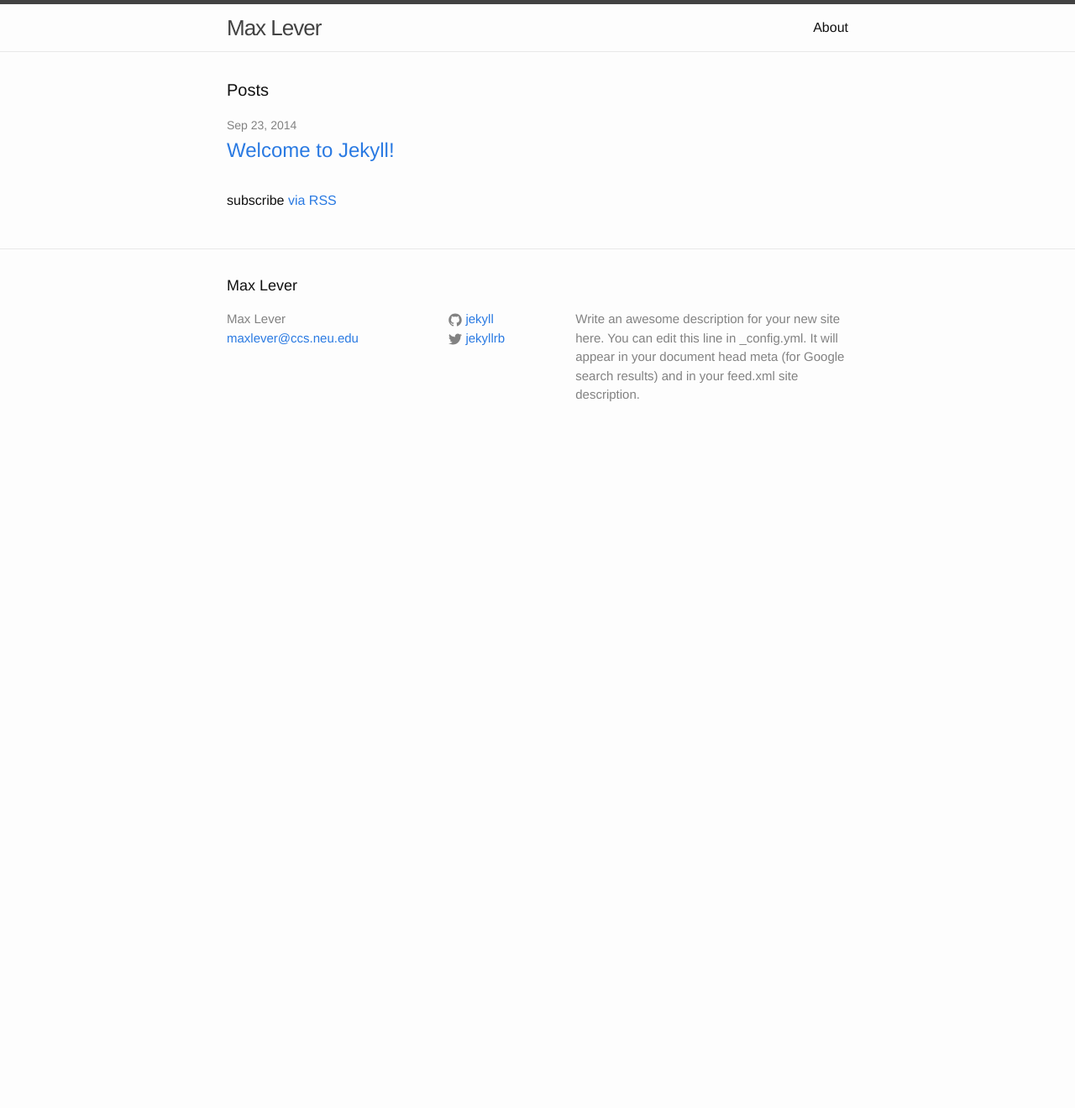
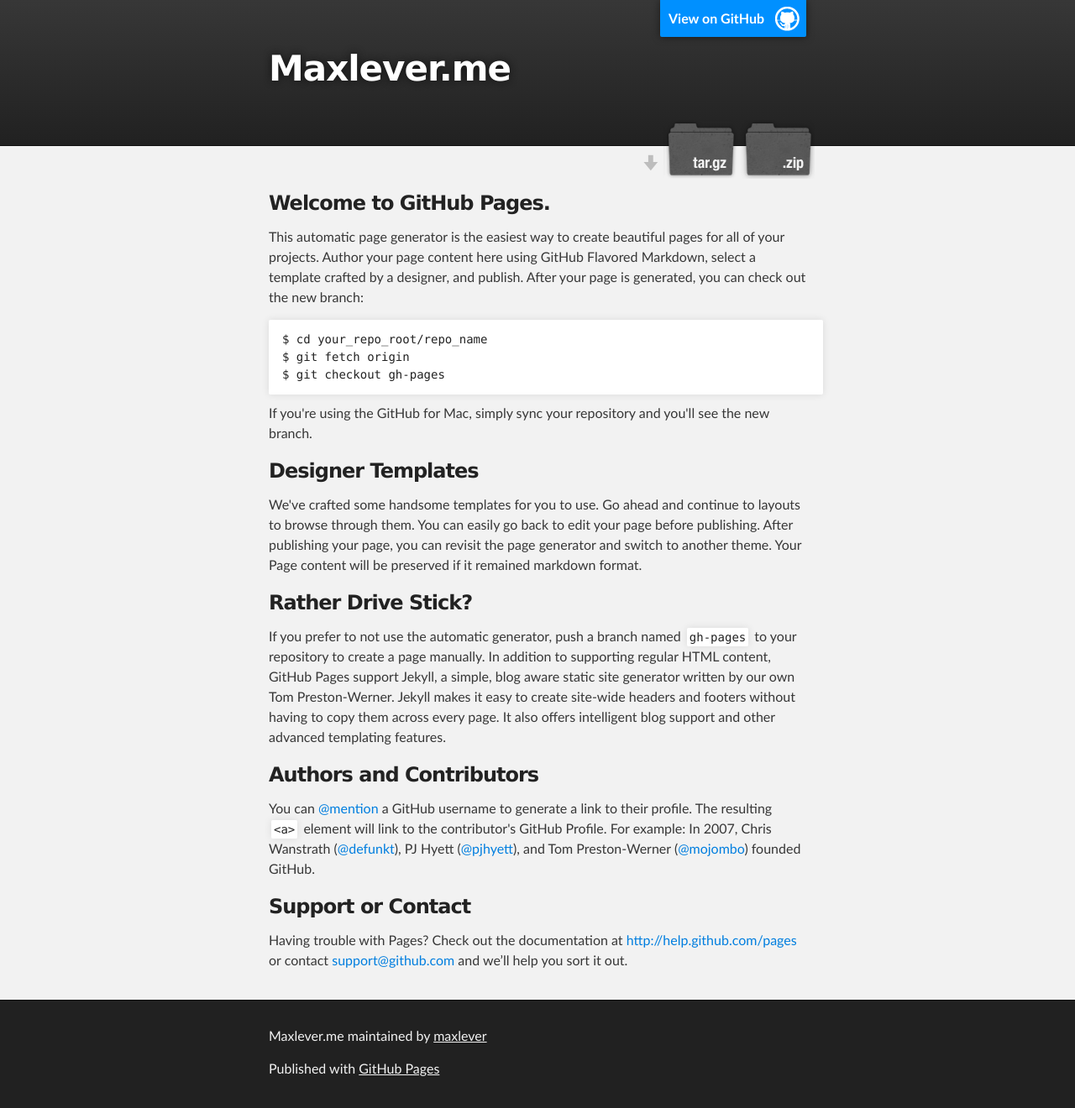
Before and after one commit to maxlever/maxlever.me, a Jekyll site: the page index.html, which Jekyll copies as it is, in a window 1280 px wide. Shown: the whole page at 84% size. Built offline with Jekyll 4.4.1, drawn with Linux system fonts in a browser that asks for light colours; before the commit the page ends 900 px from its top, so only the background shows below that.

Commit message:
Create gh-pages branch via GitHub

```diff
--- a/index.html
+++ b/index.html
@@ -1,23 +1,79 @@
----
-layout: default
----
+<!DOCTYPE html>
+<html>
 
-<div class="home">
+  <head>
+    <meta charset='utf-8'>
+    <meta http-equiv="X-UA-Compatible" content="chrome=1">
+    <meta name="description" content="Maxlever.me : ">
 
-  <h1 class="page-heading">Posts</h1>
+    <link rel="stylesheet" type="text/css" media="screen" href="stylesheets/stylesheet.css">
 
-  <ul class="post-list">
-    {% for post in site.posts %}
-      <li>
-        <span class="post-meta">{{ post.date | date: "%b %-d, %Y" }}</span>
+    <title>Maxlever.me</title>
+  </head>
 
-        <h2>
-          <a class="post-link" href="{{ post.url | prepend: site.baseurl }}">{{ post.title }}</a>
-        </h2>
-      </li>
-    {% endfor %}
-  </ul>
+  <body>
 
-  <p class="rss-subscribe">subscribe <a href="{{ "/feed.xml" | prepend: site.baseurl }}">via RSS</a></p>
+    <!-- HEADER -->
+    <div id="header_wrap" class="outer">
+        <header class="inner">
+          <a id="forkme_banner" href="https://github.com/maxlever/maxlever.me">View on GitHub</a>
 
-</div>
+          <h1 id="project_title">Maxlever.me</h1>
+          <h2 id="project_tagline"></h2>
+
+            <section id="downloads">
+              <a class="zip_download_link" href="https://github.com/maxlever/maxlever.me/zipball/master">Download this project as a .zip file</a>
+              <a class="tar_download_link" href="https://github.com/maxlever/maxlever.me/tarball/master">Download this project as a tar.gz file</a>
+            </section>
+        </header>
+    </div>
+
+    <!-- MAIN CONTENT -->
+    <div id="main_content_wrap" class="outer">
+      <section id="main_content" class="inner">
+        <h3>
+<a name="welcome-to-github-pages" class="anchor" href="#welcome-to-github-pages"><span class="octicon octicon-link"></span></a>Welcome to GitHub Pages.</h3>
+
+<p>This automatic page generator is the easiest way to create beautiful pages for all of your projects. Author your page content here using GitHub Flavored Markdown, select a template crafted by a designer, and publish. After your page is generated, you can check out the new branch:</p>
+
+<pre><code>$ cd your_repo_root/repo_name
+$ git fetch origin
+$ git checkout gh-pages
+</code></pre>
+
+<p>If you're using the GitHub for Mac, simply sync your repository and you'll see the new branch.</p>
+
+<h3>
+<a name="designer-templates" class="anchor" href="#designer-templates"><span class="octicon octicon-link"></span></a>Designer Templates</h3>
+
+<p>We've crafted some handsome templates for you to use. Go ahead and continue to layouts to browse through them. You can easily go back to edit your page before publishing. After publishing your page, you can revisit the page generator and switch to another theme. Your Page content will be preserved if it remained markdown format.</p>
+
+<h3>
+<a name="rather-drive-stick" class="anchor" href="#rather-drive-stick"><span class="octicon octicon-link"></span></a>Rather Drive Stick?</h3>
+
+<p>If you prefer to not use the automatic generator, push a branch named <code>gh-pages</code> to your repository to create a page manually. In addition to supporting regular HTML content, GitHub Pages support Jekyll, a simple, blog aware static site generator written by our own Tom Preston-Werner. Jekyll makes it easy to create site-wide headers and footers without having to copy them across every page. It also offers intelligent blog support and other advanced templating features.</p>
+
+<h3>
+<a name="authors-and-contributors" class="anchor" href="#authors-and-contributors"><span class="octicon octicon-link"></span></a>Authors and Contributors</h3>
+
+<p>You can <a href="https://github.com/blog/821" class="user-mention">@mention</a> a GitHub username to generate a link to their profile. The resulting <code>&lt;a&gt;</code> element will link to the contributor's GitHub Profile. For example: In 2007, Chris Wanstrath (<a href="https://github.com/defunkt" class="user-mention">@defunkt</a>), PJ Hyett (<a href="https://github.com/pjhyett" class="user-mention">@pjhyett</a>), and Tom Preston-Werner (<a href="https://github.com/mojombo" class="user-mention">@mojombo</a>) founded GitHub.</p>
+
+<h3>
+<a name="support-or-contact" class="anchor" href="#support-or-contact"><span class="octicon octicon-link"></span></a>Support or Contact</h3>
+
+<p>Having trouble with Pages? Check out the documentation at <a href="http://help.github.com/pages">http://help.github.com/pages</a> or contact <a href="mailto:support@github.com">support@github.com</a> and we’ll help you sort it out.</p>
+      </section>
+    </div>
+
+    <!-- FOOTER  -->
+    <div id="footer_wrap" class="outer">
+      <footer class="inner">
+        <p class="copyright">Maxlever.me maintained by <a href="https://github.com/maxlever">maxlever</a></p>
+        <p>Published with <a href="http://pages.github.com">GitHub Pages</a></p>
+      </footer>
+    </div>
+
+
+
+  </body>
+</html>
--- /dev/null
+++ b/javascripts/main.js
@@ -0,0 +1 @@
+console.log('This would be the main JS file.');
--- /dev/null
+++ b/stylesheets/pygment_trac.css
@@ -0,0 +1,70 @@
+.highlight .hll { background-color: #ffffcc }
+.highlight  { background: #f0f3f3; }
+.highlight .c { color: #0099FF; font-style: italic } /* Comment */
+.highlight .err { color: #AA0000; background-color: #FFAAAA } /* Error */
+.highlight .k { color: #006699; font-weight: bold } /* Keyword */
+.highlight .o { color: #555555 } /* Operator */
+.highlight .cm { color: #0099FF; font-style: italic } /* Comment.Multiline */
+.highlight .cp { color: #009999 } /* Comment.Preproc */
+.highlight .c1 { color: #0099FF; font-style: italic } /* Comment.Single */
+.highlight .cs { color: #0099FF; font-weight: bold; font-style: italic } /* Comment.Special */
+.highlight .gd { background-color: #FFCCCC; border: 1px solid #CC0000 } /* Generic.Deleted */
+.highlight .ge { font-style: italic } /* Generic.Emph */
+.highlight .gr { color: #FF0000 } /* Generic.Error */
+.highlight .gh { color: #003300; font-weight: bold } /* Generic.Heading */
+.highlight .gi { background-color: #CCFFCC; border: 1px solid #00CC00 } /* Generic.Inserted */
+.highlight .go { color: #AAAAAA } /* Generic.Output */
+.highlight .gp { color: #000099; font-weight: bold } /* Generic.Prompt */
+.highlight .gs { font-weight: bold } /* Generic.Strong */
+.highlight .gu { color: #003300; font-weight: bold } /* Generic.Subheading */
+.highlight .gt { color: #99CC66 } /* Generic.Traceback */
+.highlight .kc { color: #006699; font-weight: bold } /* Keyword.Constant */
+.highlight .kd { color: #006699; font-weight: bold } /* Keyword.Declaration */
+.highlight .kn { color: #006699; font-weight: bold } /* Keyword.Namespace */
+.highlight .kp { color: #006699 } /* Keyword.Pseudo */
+.highlight .kr { color: #006699; font-weight: bold } /* Keyword.Reserved */
+.highlight .kt { color: #007788; font-weight: bold } /* Keyword.Type */
+.highlight .m { color: #FF6600 } /* Literal.Number */
+.highlight .s { color: #CC3300 } /* Literal.String */
+.highlight .na { color: #330099 } /* Name.Attribute */
+.highlight .nb { color: #336666 } /* Name.Builtin */
+.highlight .nc { color: #00AA88; font-weight: bold } /* Name.Class */
+.highlight .no { color: #336600 } /* Name.Constant */
+.highlight .nd { color: #9999FF } /* Name.Decorator */
+.highlight .ni { color: #999999; font-weight: bold } /* Name.Entity */
+.highlight .ne { color: #CC0000; font-weight: bold } /* Name.Exception */
+.highlight .nf { color: #CC00FF } /* Name.Function */
+.highlight .nl { color: #9999FF } /* Name.Label */
+.highlight .nn { color: #00CCFF; font-weight: bold } /* Name.Namespace */
+.highlight .nt { color: #330099; font-weight: bold } /* Name.Tag */
+.highlight .nv { color: #003333 } /* Name.Variable */
+.highlight .ow { color: #000000; font-weight: bold } /* Operator.Word */
+.highlight .w { color: #bbbbbb } /* Text.Whitespace */
+.highlight .mf { color: #FF6600 } /* Literal.Number.Float */
+.highlight .mh { color: #FF6600 } /* Literal.Number.Hex */
+.highlight .mi { color: #FF6600 } /* Literal.Number.Integer */
+.highlight .mo { color: #FF6600 } /* Literal.Number.Oct */
+.highlight .sb { color: #CC3300 } /* Literal.String.Backtick */
+.highlight .sc { color: #CC3300 } /* Literal.String.Char */
+.highlight .sd { color: #CC3300; font-style: italic } /* Literal.String.Doc */
+.highlight .s2 { color: #CC3300 } /* Literal.String.Double */
+.highlight .se { color: #CC3300; font-weight: bold } /* Literal.String.Escape */
+.highlight .sh { color: #CC3300 } /* Literal.String.Heredoc */
+.highlight .si { color: #AA0000 } /* Literal.String.Interpol */
+.highlight .sx { color: #CC3300 } /* Literal.String.Other */
+.highlight .sr { color: #33AAAA } /* Literal.String.Regex */
+.highlight .s1 { color: #CC3300 } /* Literal.String.Single */
+.highlight .ss { color: #FFCC33 } /* Literal.String.Symbol */
+.highlight .bp { color: #336666 } /* Name.Builtin.Pseudo */
+.highlight .vc { color: #003333 } /* Name.Variable.Class */
+.highlight .vg { color: #003333 } /* Name.Variable.Global */
+.highlight .vi { color: #003333 } /* Name.Variable.Instance */
+.highlight .il { color: #FF6600 } /* Literal.Number.Integer.Long */
+
+.type-csharp .highlight .k { color: #0000FF }
+.type-csharp .highlight .kt { color: #0000FF }
+.type-csharp .highlight .nf { color: #000000; font-weight: normal }
+.type-csharp .highlight .nc { color: #2B91AF }
+.type-csharp .highlight .nn { color: #000000 }
+.type-csharp .highlight .s { color: #A31515 }
+.type-csharp .highlight .sc { color: #A31515 }
--- /dev/null
+++ b/stylesheets/stylesheet.css
@@ -0,0 +1,423 @@
+/*******************************************************************************
+Slate Theme for GitHub Pages
+by Jason Costello, @jsncostello
+*******************************************************************************/
+
+@import url(pygment_trac.css);
+
+/*******************************************************************************
+MeyerWeb Reset
+*******************************************************************************/
+
+html, body, div, span, applet, object, iframe,
+h1, h2, h3, h4, h5, h6, p, blockquote, pre,
+a, abbr, acronym, address, big, cite, code,
+del, dfn, em, img, ins, kbd, q, s, samp,
+small, strike, strong, sub, sup, tt, var,
+b, u, i, center,
+dl, dt, dd, ol, ul, li,
+fieldset, form, label, legend,
+table, caption, tbody, tfoot, thead, tr, th, td,
+article, aside, canvas, details, embed,
+figure, figcaption, footer, header, hgroup,
+menu, nav, output, ruby, section, summary,
+time, mark, audio, video {
+  margin: 0;
+  padding: 0;
+  border: 0;
+  font: inherit;
+  vertical-align: baseline;
+}
+
+/* HTML5 display-role reset for older browsers */
+article, aside, details, figcaption, figure,
+footer, header, hgroup, menu, nav, section {
+  display: block;
+}
+
+ol, ul {
+  list-style: none;
+}
+
+table {
+  border-collapse: collapse;
+  border-spacing: 0;
+}
+
+/*******************************************************************************
+Theme Styles
+*******************************************************************************/
+
+body {
+  box-sizing: border-box;
+  color:#373737;
+  background: #212121;
+  font-size: 16px;
+  font-family: 'Myriad Pro', Calibri, Helvetica, Arial, sans-serif;
+  line-height: 1.5;
+  -webkit-font-smoothing: antialiased;
+}
+
+h1, h2, h3, h4, h5, h6 {
+  margin: 10px 0;
+  font-weight: 700;
+  color:#222222;
+  font-family: 'Lucida Grande', 'Calibri', Helvetica, Arial, sans-serif;
+  letter-spacing: -1px;
+}
+
+h1 {
+  font-size: 36px;
+  font-weight: 700;
+}
+
+h2 {
+  padding-bottom: 10px;
+  font-size: 32px;
+  background: url('../images/bg_hr.png') repeat-x bottom;
+}
+
+h3 {
+  font-size: 24px;
+}
+
+h4 {
+  font-size: 21px;
+}
+
+h5 {
+  font-size: 18px;
+}
+
+h6 {
+  font-size: 16px;
+}
+
+p {
+  margin: 10px 0 15px 0;
+}
+
+footer p {
+  color: #f2f2f2;
+}
+
+a {
+  text-decoration: none;
+  color: #007edf;
+  text-shadow: none;
+
+  transition: color 0.5s ease;
+  transition: text-shadow 0.5s ease;
+  -webkit-transition: color 0.5s ease;
+  -webkit-transition: text-shadow 0.5s ease;
+  -moz-transition: color 0.5s ease;
+  -moz-transition: text-shadow 0.5s ease;
+  -o-transition: color 0.5s ease;
+  -o-transition: text-shadow 0.5s ease;
+  -ms-transition: color 0.5s ease;
+  -ms-transition: text-shadow 0.5s ease;
+}
+
+a:hover, a:focus {text-decoration: underline;}
+
+footer a {
+  color: #F2F2F2;
+  text-decoration: underline;
+}
+
+em {
+  font-style: italic;
+}
+
+strong {
+  font-weight: bold;
+}
+
+img {
+  position: relative;
+  margin: 0 auto;
+  max-width: 739px;
+  padding: 5px;
+  margin: 10px 0 10px 0;
+  border: 1px solid #ebebeb;
+
+  box-shadow: 0 0 5px #ebebeb;
+  -webkit-box-shadow: 0 0 5px #ebebeb;
+  -moz-box-shadow: 0 0 5px #ebebeb;
+  -o-box-shadow: 0 0 5px #ebebeb;
+  -ms-box-shadow: 0 0 5px #ebebeb;
+}
+
+p img {
+  display: inline;
+  margin: 0;
+  padding: 0;
+  vertical-align: middle;
+  text-align: center;
+  border: none;
+}
+
+pre, code {
+  width: 100%;
+  color: #222;
+  background-color: #fff;
+
+  font-family: Monaco, "Bitstream Vera Sans Mono", "Lucida Console", Terminal, monospace;
+  font-size: 14px;
+
+  border-radius: 2px;
+  -moz-border-radius: 2px;
+  -webkit-border-radius: 2px;
+}
+
+pre {
+  width: 100%;
+  padding: 10px;
+  box-shadow: 0 0 10px rgba(0,0,0,.1);
+  overflow: auto;
+}
+
+code {
+  padding: 3px;
+  margin: 0 3px;
+  box-shadow: 0 0 10px rgba(0,0,0,.1);
+}
+
+pre code {
+  display: block;
+  box-shadow: none;
+}
+
+blockquote {
+  color: #666;
+  margin-bottom: 20px;
+  padding: 0 0 0 20px;
+  border-left: 3px solid #bbb;
+}
+
+
+ul, ol, dl {
+  margin-bottom: 15px
+}
+
+ul {
+  list-style: inside;
+  padding-left: 20px;
+}
+
+ol {
+  list-style: decimal inside;
+  padding-left: 20px;
+}
+
+dl dt {
+  font-weight: bold;
+}
+
+dl dd {
+  padding-left: 20px;
+  font-style: italic;
+}
+
+dl p {
+  padding-left: 20px;
+  font-style: italic;
+}
+
+hr {
+  height: 1px;
+  margin-bottom: 5px;
+  border: none;
+  background: url('../images/bg_hr.png') repeat-x center;
+}
+
+table {
+  border: 1px solid #373737;
+  margin-bottom: 20px;
+  text-align: left;
+ }
+
+th {
+  font-family: 'Lucida Grande', 'Helvetica Neue', Helvetica, Arial, sans-serif;
+  padding: 10px;
+  background: #373737;
+  color: #fff;
+ }
+
+td {
+  padding: 10px;
+  border: 1px solid #373737;
+ }
+
+form {
+  background: #f2f2f2;
+  padding: 20px;
+}
+
+/*******************************************************************************
+Full-Width Styles
+*******************************************************************************/
+
+.outer {
+  width: 100%;
+}
+
+.inner {
+  position: relative;
+  max-width: 640px;
+  padding: 20px 10px;
+  margin: 0 auto;
+}
+
+#forkme_banner {
+  display: block;
+  position: absolute;
+  top:0;
+  right: 10px;
+  z-index: 10;
+  padding: 10px 50px 10px 10px;
+  color: #fff;
+  background: url('../images/blacktocat.png') #0090ff no-repeat 95% 50%;
+  font-weight: 700;
+  box-shadow: 0 0 10px rgba(0,0,0,.5);
+  border-bottom-left-radius: 2px;
+  border-bottom-right-radius: 2px;
+}
+
+#header_wrap {
+  background: #212121;
+  background: -moz-linear-gradient(top, #373737, #212121);
+  background: -webkit-linear-gradient(top, #373737, #212121);
+  background: -ms-linear-gradient(top, #373737, #212121);
+  background: -o-linear-gradient(top, #373737, #212121);
+  background: linear-gradient(top, #373737, #212121);
+}
+
+#header_wrap .inner {
+  padding: 50px 10px 30px 10px;
+}
+
+#project_title {
+  margin: 0;
+  color: #fff;
+  font-size: 42px;
+  font-weight: 700;
+  text-shadow: #111 0px 0px 10px;
+}
+
+#project_tagline {
+  color: #fff;
+  font-size: 24px;
+  font-weight: 300;
+  background: none;
+  text-shadow: #111 0px 0px 10px;
+}
+
+#downloads {
+  position: absolute;
+  width: 210px;
+  z-index: 10;
+  bottom: -40px;
+  right: 0;
+  height: 70px;
+  background: url('../images/icon_download.png') no-repeat 0% 90%;
+}
+
+.zip_download_link {
+  display: block;
+  float: right;
+  width: 90px;
+  height:70px;
+  text-indent: -5000px;
+  overflow: hidden;
+  background: url(../images/sprite_download.png) no-repeat bottom left;
+}
+
+.tar_download_link {
+  display: block;
+  float: right;
+  width: 90px;
+  height:70px;
+  text-indent: -5000px;
+  overflow: hidden;
+  background: url(../images/sprite_download.png) no-repeat bottom right;
+  margin-left: 10px;
+}
+
+.zip_download_link:hover {
+  background: url(../images/sprite_download.png) no-repeat top left;
+}
+
+.tar_download_link:hover {
+  background: url(../images/sprite_download.png) no-repeat top right;
+}
+
+#main_content_wrap {
+  background: #f2f2f2;
+  border-top: 1px solid #111;
+  border-bottom: 1px solid #111;
+}
+
+#main_content {
+  padding-top: 40px;
+}
+
+#footer_wrap {
+  background: #212121;
+}
+
+
+
+/*******************************************************************************
+Small Device Styles
+*******************************************************************************/
+
+@media screen and (max-width: 480px) {
+  body {
+    font-size:14px;
+  }
+
+  #downloads {
+    display: none;
+  }
+
+  .inner {
+    min-width: 320px;
+    max-width: 480px;
+  }
+
+  #project_title {
+  font-size: 32px;
+  }
+
+  h1 {
+    font-size: 28px;
+  }
+
+  h2 {
+    font-size: 24px;
+  }
+
+  h3 {
+    font-size: 21px;
+  }
+
+  h4 {
+    font-size: 18px;
+  }
+
+  h5 {
+    font-size: 14px;
+  }
+
+  h6 {
+    font-size: 12px;
+  }
+
+  code, pre {
+    min-width: 320px;
+    max-width: 480px;
+    font-size: 11px;
+  }
+
+}
```
Also changed, not shown: params.json (added, +1 -0 lines), images/bg_hr.png (added), images/blacktocat.png (added), images/icon_download.png (added), images/sprite_download.png (added).
